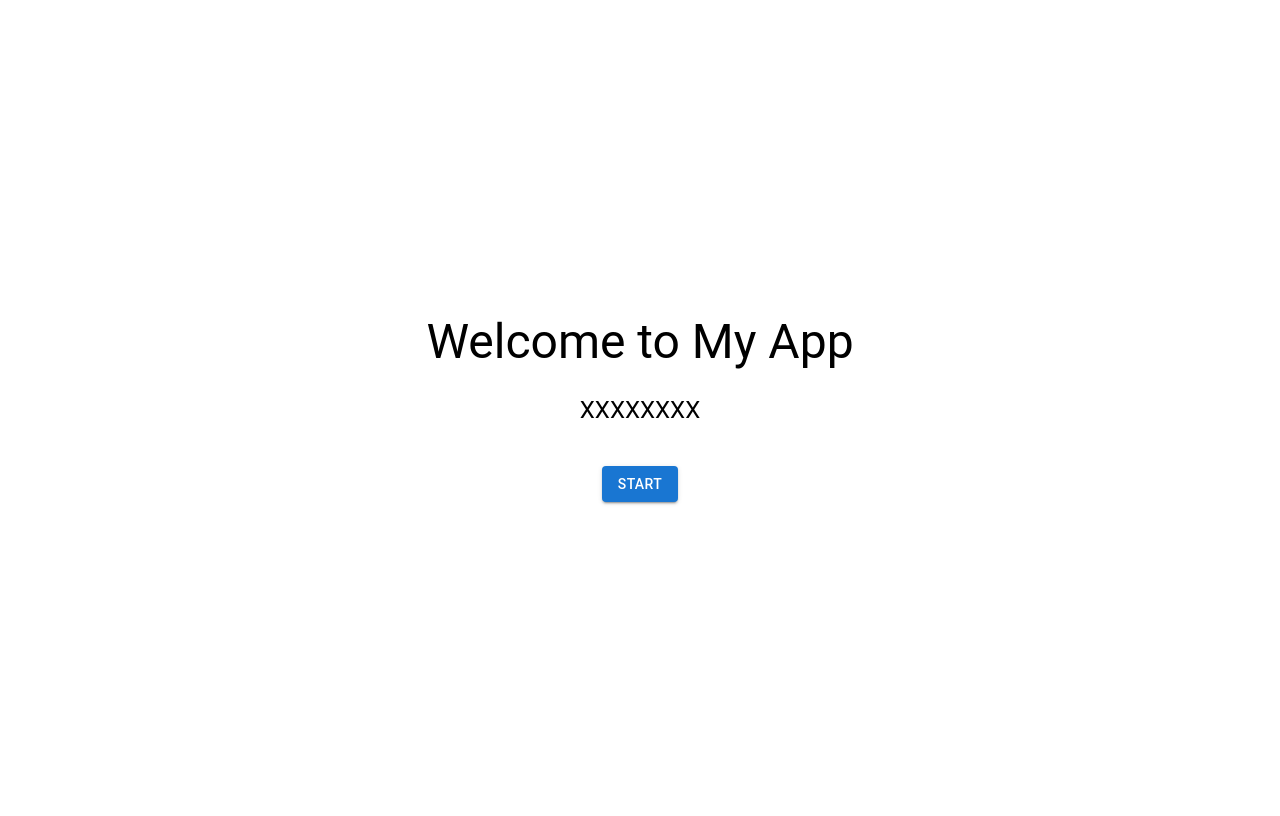
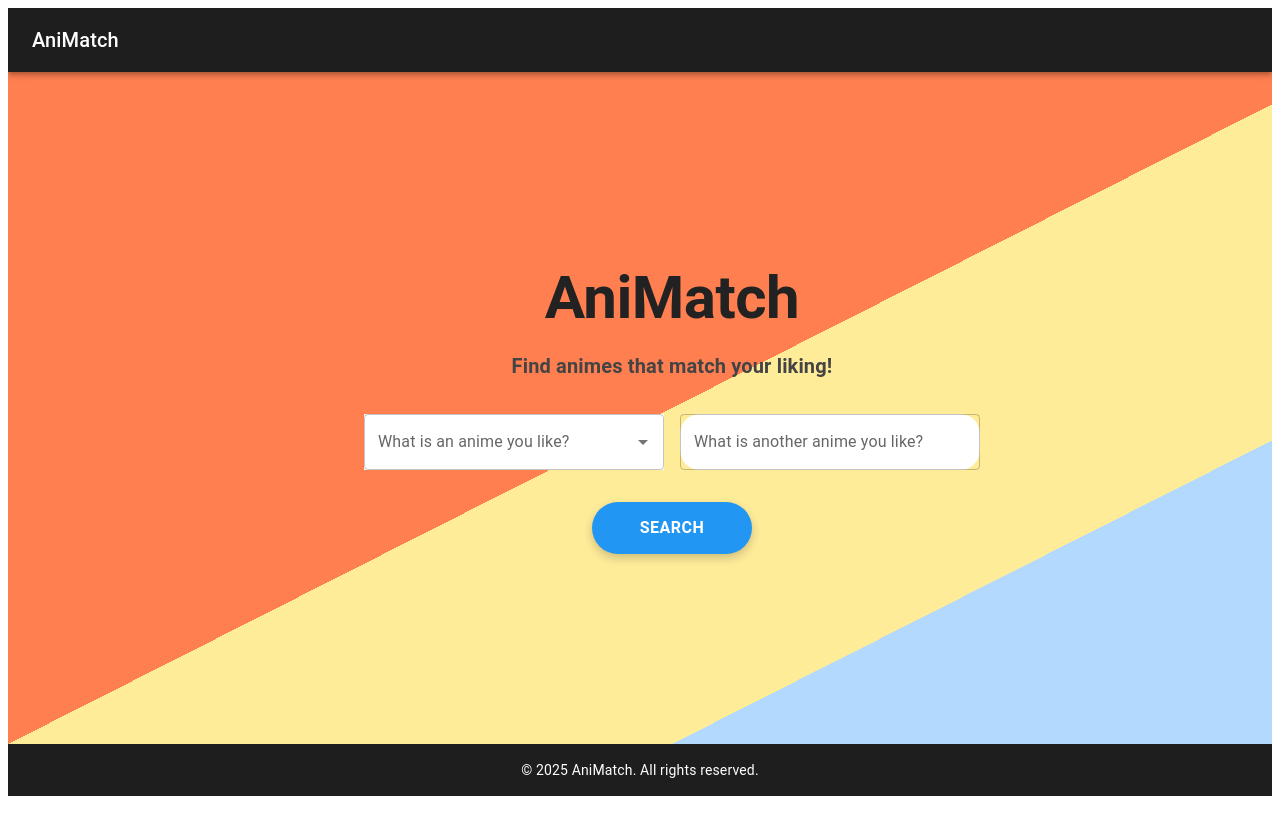
Before and after one commit to duckmaster1461/Anime_rec, a React (Create React App) app in the folder client/: page / in a window 1280 px wide. Built offline with nearby package versions, Linux system fonts and the light colour scheme.

Commit message:
Modified website

```diff
--- a/client/src/App.tsx
+++ b/client/src/App.tsx
@@ -1,15 +1,21 @@
 import React from 'react';
 import { BrowserRouter as Router, Routes, Route } from 'react-router-dom';
-import LandingPage from './pages/LandingPage';
-import Dashboard from './pages/Dashboard';
+import Home from './pages/Home';
+import Result from './pages/Result';
+import Header from './components/Header';
+import Footer from './components/Footer';
 
 const App: React.FC = () => {
   return (
     <Router>
-      <Routes>
-        <Route path="/" element={<LandingPage />} />
-        <Route path="/dashboard" element={<Dashboard />} />
-      </Routes>
+      <div className="App" style={{ overflow: 'hidden', height: '100vh' }}>
+        <Header />
+        <Routes>
+          <Route path="/" element={<Home />} />
+          <Route path="/result" element={<Result />} />
+        </Routes>
+        <Footer />
+      </div>
     </Router>
   );
 };
--- a/client/src/components/Footer.tsx
+++ b/client/src/components/Footer.tsx
@@ -3,10 +3,19 @@ import { Box, Typography } from '@mui/material';
 
 const Footer: React.FC = () => {
   return (
-    <Box display="flex" flexDirection="column" minHeight="100vh">
-        <Typography variant="h3" mb={3}>
-          YourApp@2025
-        </Typography>
+    <Box
+      component="footer"
+      sx={{
+        backgroundColor: '#1e1e1e',
+        color: 'white',
+        textAlign: 'center',
+        py: 2,
+        mt: 'auto',
+      }}
+    >
+      <Typography variant="body2">
+        © {new Date().getFullYear()} AniMatch. All rights reserved.
+      </Typography>
     </Box>
   );
 };
--- a/client/src/components/Header.tsx
+++ b/client/src/components/Header.tsx
@@ -0,0 +1,16 @@
+import React from 'react';
+import { AppBar, Toolbar, Typography } from '@mui/material';
+
+const Header: React.FC = () => {
+  return (
+    <AppBar position="static" sx={{ backgroundColor: '#1e1e1e' }}>
+      <Toolbar>
+        <Typography variant="h6" component="div">
+          AniMatch
+        </Typography>
+      </Toolbar>
+    </AppBar>
+  );
+};
+
+export default Header;
--- a/client/src/pages/Dashboard.tsx
+++ /dev/null
@@ -1,37 +0,0 @@
-import React from 'react';
-import { Box, Typography, Button } from '@mui/material';
-import Footer from '../components/Footer';
-
-const Dashboard: React.FC = () => {
-  return (
-    <Box display="flex" flexDirection="column" minHeight="100vh">
-      <Box
-        component="main"
-        flexGrow={1}
-        display="flex"
-        flexDirection="column"
-        alignItems="center"
-        justifyContent="center"
-        textAlign="center"
-        px={3}
-      >
-        <Typography variant="h3" mb={3}>
-          Welcome to My App
-        </Typography>
-        <Typography variant="h5" mb={5}>
-          XXXXXXXX
-        </Typography>
-        <Button
-          variant="contained"
-          color="primary"
-          href="/dashboard"
-        >
-          Start
-        </Button>
-      </Box>
-      <Footer />
-    </Box>
-  );
-};
-
-export default Dashboard;
--- /dev/null
+++ b/client/src/pages/Home.tsx
@@ -0,0 +1,118 @@
+import React from 'react';
+import {
+  Box,
+  Typography,
+  TextField,
+  Button,
+  Autocomplete,
+} from '@mui/material';
+import { useNavigate } from 'react-router-dom';
+
+const animeOptions = [
+  { label: 'Attack on Titan' },
+  { label: 'Fullmetal Alchemist: Brotherhood' },
+  { label: 'Death Note' },
+  { label: 'Naruto' },
+  { label: 'My Hero Academia' },
+  { label: 'Jujutsu Kaisen' },
+  { label: 'Demon Slayer' },
+  { label: 'One Piece' },
+  { label: 'Spy x Family' },
+  { label: 'Your Lie in April' },
+];
+
+const Home: React.FC = () => {
+  const navigate = useNavigate();
+
+  return (
+    <Box
+      sx={{
+        height: 'calc(100vh - 128px)',
+        width: '100vw',
+        overflow: 'hidden',
+        position: 'relative',
+        display: 'flex',
+        flexDirection: 'column',
+        alignItems: 'center',
+        justifyContent: 'center',
+        textAlign: 'center',
+        px: 3,
+      }}
+    >
+      {/* Angular toned-down background */}
+      <Box
+        sx={{
+          position: 'absolute',
+          top: 0,
+          left: 0,
+          height: '100%',
+          width: '100%',
+          zIndex: -1,
+          background: `
+            linear-gradient(to bottom right,
+              #ff7f50 0%,
+              #ff7f50 50%,
+              #ffec99 50%,
+              #ffec99 75%,
+              #b3d9ff 75%)`,
+          clipPath: `polygon(0 0, 100% 0, 100% 100%, 0 100%)`,
+        }}
+      />
+
+      <Typography variant="h2" sx={{ fontWeight: 'bold', mb: 2, color: '#222' }}>
+        AniMatch
+      </Typography>
+
+      <Typography variant="h6" sx={{ mb: 4, color: '#444', fontWeight: 600 }}>
+        Find animes that match your liking!
+      </Typography>
+
+      <Box display="flex" gap={2} flexDirection={{ xs: 'column', md: 'row' }} mb={4}>
+        <Autocomplete
+          options={animeOptions}
+          getOptionLabel={(option) => option.label}
+          sx={{ width: { xs: '100%', md: '300px' }, bgcolor: 'white' }}
+          renderInput={(params) => (
+            <TextField
+              {...params}
+              label="What is an anime you like?"
+              variant="outlined"
+              sx={{ borderRadius: '20px' }}
+            />
+          )}
+        />
+
+        <TextField
+          variant="outlined"
+          label="What is another anime you like?"
+          sx={{
+            width: { xs: '100%', md: '300px' },
+            bgcolor: 'white',
+            borderRadius: '20px',
+          }}
+        />
+      </Box>
+
+      <Button
+        variant="contained"
+        onClick={() => navigate('/result')}
+        sx={{
+          px: 6,
+          py: 1.5,
+          borderRadius: '30px',
+          backgroundColor: '#2196f3',
+          fontSize: '16px',
+          fontWeight: 'bold',
+          boxShadow: '0px 4px 10px rgba(0,0,0,0.2)',
+          '&:hover': {
+            backgroundColor: '#1976d2',
+          },
+        }}
+      >
+        Search
+      </Button>
+    </Box>
+  );
+};
+
+export default Home;
--- a/client/src/pages/LandingPage.tsx
+++ /dev/null
@@ -1,35 +0,0 @@
-import React from 'react';
-import { Box, Typography, Button } from '@mui/material';
-
-const LandingPage: React.FC = () => {
-  return (
-    <Box display="flex" flexDirection="column" minHeight="100vh">
-      <Box
-        component="main"
-        flexGrow={1}
-        display="flex"
-        flexDirection="column"
-        alignItems="center"
-        justifyContent="center"
-        textAlign="center"
-        px={3}
-      >
-        <Typography variant="h3" mb={3}>
-          Welcome to My App
-        </Typography>
-        <Typography variant="h5" mb={5}>
-          XXXXXXXX
-        </Typography>
-        <Button
-          variant="contained"
-          color="primary"
-          href="/dashboard"
-        >
-          Start
-        </Button>
-      </Box>
-    </Box>
-  );
-};
-
-export default LandingPage;
--- /dev/null
+++ b/client/src/pages/Result.tsx
@@ -0,0 +1,125 @@
+import React from 'react';
+import {
+  Box, Typography, TextField, Autocomplete, Button, Slider,
+  Radio, RadioGroup, FormControlLabel, FormLabel, Select, MenuItem
+} from '@mui/material';
+
+const animeOptions = [
+  { label: 'Naruto' }, { label: 'Bleach' }, { label: 'Attack on Titan' }
+];
+
+const Dashboard: React.FC = () => {
+  return (
+    <Box display="flex" height="calc(100vh - 128px)">
+      {/* Sidebar */}
+      <Box
+        width="300px"
+        p={3}
+        bgcolor="#f9f9f9"
+        borderRight="1px solid #ddd"
+        display="flex"
+        flexDirection="column"
+        gap={4}
+      >
+        <Box>
+          <Typography variant="h6" gutterBottom>Release Year</Typography>
+          <TextField label="Before" variant="outlined" fullWidth margin="dense" />
+          <TextField label="After" variant="outlined" fullWidth margin="dense" />
+        </Box>
+
+        <Box>
+          <FormLabel component="legend">Season</FormLabel>
+          <RadioGroup row defaultValue="Spring">
+            <FormControlLabel value="Spring" control={<Radio />} label="Spring" />
+            <FormControlLabel value="Summer" control={<Radio />} label="Summer" />
+            <FormControlLabel value="Autumn" control={<Radio />} label="Autumn" />
+            <FormControlLabel value="Winter" control={<Radio />} label="Winter" />
+          </RadioGroup>
+        </Box>
+
+        <Box>
+          <Typography gutterBottom>Rating</Typography>
+          <Slider
+            defaultValue={[0, 10]}
+            valueLabelDisplay="auto"
+            min={0}
+            max={10}
+          />
+        </Box>
+
+        <Box>
+          <Typography gutterBottom>Sort by</Typography>
+          <Select defaultValue="rating" fullWidth>
+            <MenuItem value="rating">Rating</MenuItem>
+            <MenuItem value="year">Release Year</MenuItem>
+            <MenuItem value="season">Season</MenuItem>
+          </Select>
+        </Box>
+      </Box>
+
+      {/* Main Content */}
+      <Box flexGrow={1} p={4} overflow="auto">
+        {/* Top search row */}
+        <Box display="flex" alignItems="center" gap={2} mb={4}>
+          <Typography variant="h4" sx={{ fontWeight: 'bold' }}>
+            Found 12 results!
+          </Typography>
+        </Box>
+
+        <Box display="flex" gap={2} mb={4}>
+          <Autocomplete
+            options={animeOptions}
+            getOptionLabel={(opt) => opt.label}
+            renderInput={(params) => <TextField {...params} label="Anime 1" />}
+            sx={{ width: 300 }}
+          />
+          <Autocomplete
+            options={animeOptions}
+            getOptionLabel={(opt) => opt.label}
+            renderInput={(params) => <TextField {...params} label="Anime 2" />}
+            sx={{ width: 300 }}
+          />
+          <Button variant="contained" sx={{ borderRadius: 5, px: 4 }}>
+            Search
+          </Button>
+        </Box>
+
+        {/* Anime cards */}
+        <Box display="flex" flexDirection="column" gap={3}>
+          {[1, 2].map((_, idx) => (
+            <Box
+              key={idx}
+              p={3}
+              border="1px solid #ccc"
+              borderRadius="20px"
+              bgcolor="white"
+              display="flex"
+              flexDirection="column"
+            >
+              <Typography variant="h6">Anime name</Typography>
+              <Typography variant="body2" color="textSecondary" mb={2}>
+                Short anime description
+              </Typography>
+              <Box display="flex" justifyContent="space-between" textAlign="center">
+                <Box>
+                  <Typography variant="body1" fontWeight="bold">Rating</Typography>
+                  <Typography>9.9</Typography>
+                </Box>
+                <Box>
+                  <Typography variant="body1" fontWeight="bold">Release Year</Typography>
+                  <Typography>1308</Typography>
+                </Box>
+                <Box>
+                  <Typography variant="body1" fontWeight="bold">Season</Typography>
+                  <Typography>Summer</Typography>
+                </Box>
+              </Box>
+            </Box>
+          ))}
+        </Box>
+      </Box>
+    </Box>
+  );
+};
+
+export default Dashboard;
```
